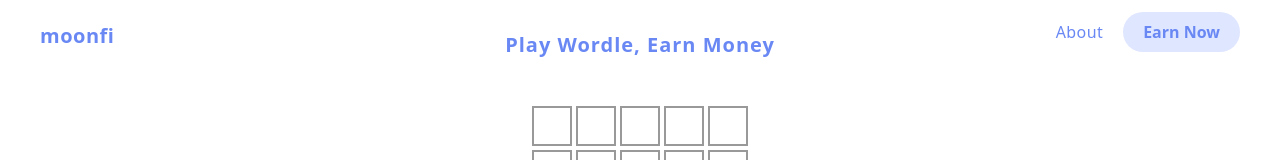
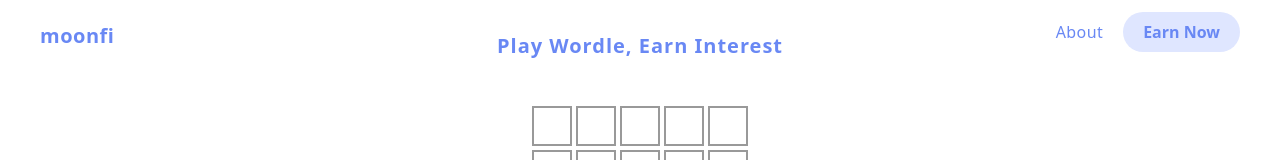
Before and after one commit to moonfi-dev/landing, a Next.js app: page / in a window 1280 px wide. Shown: the top 160 px of the page. Built offline with nearby package versions, Linux system fonts and the light colour scheme.

Commit message:
remove bouncing

```diff
--- a/components/Navbar.jsx
+++ b/components/Navbar.jsx
@@ -20,9 +20,9 @@ export const Navbar = (props) => {
           </a>
         </Link>
         { props?.showSlogan && (
-          <div className='motion-safe:animate-bounce flex-1 grow items-center mt-5'>
+          <div className='flex-1 grow items-center mt-5'>
             <span className='text-xl text-main-color font-semibold tracking-wider'>
-              Play Wordle, Earn Money
+              Play Wordle, Earn Interest
             </span>
           </div>
         )}
```
